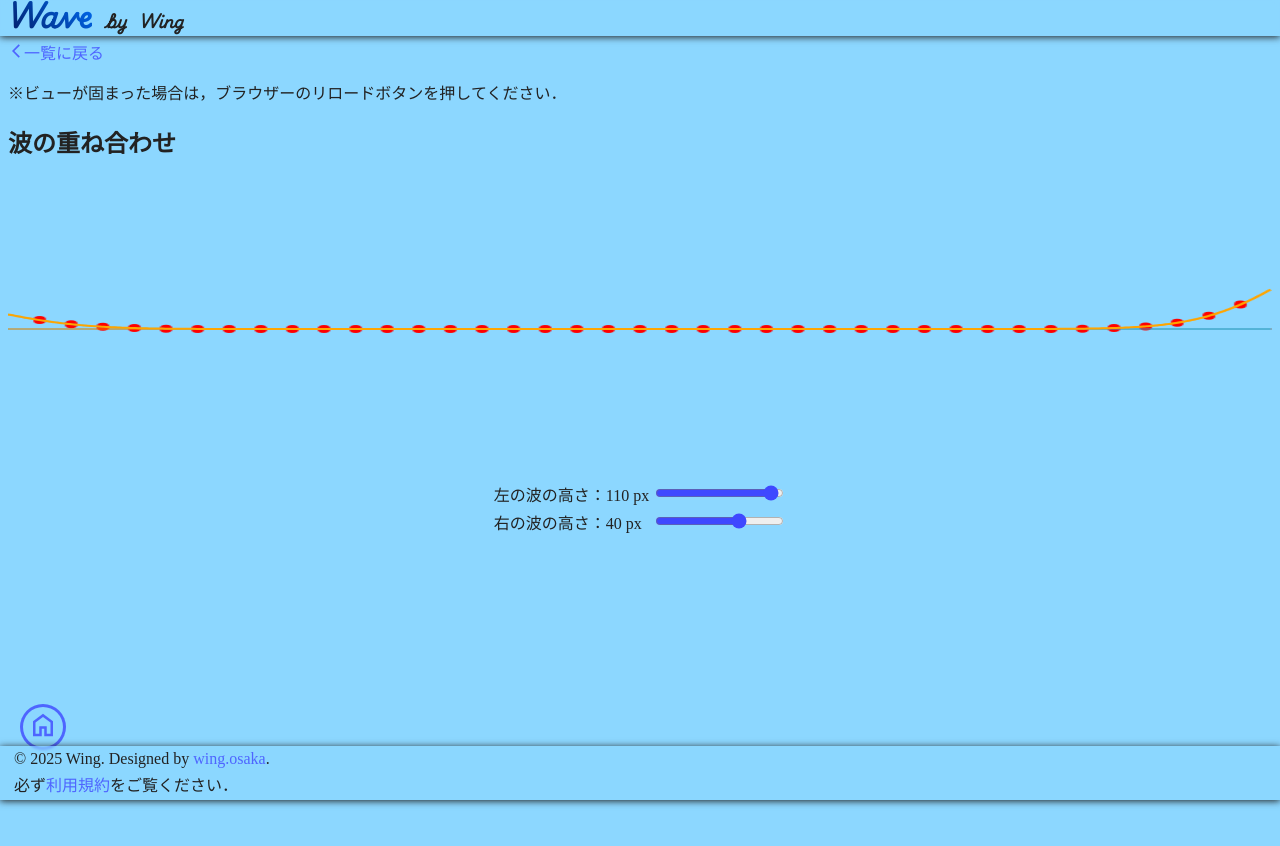
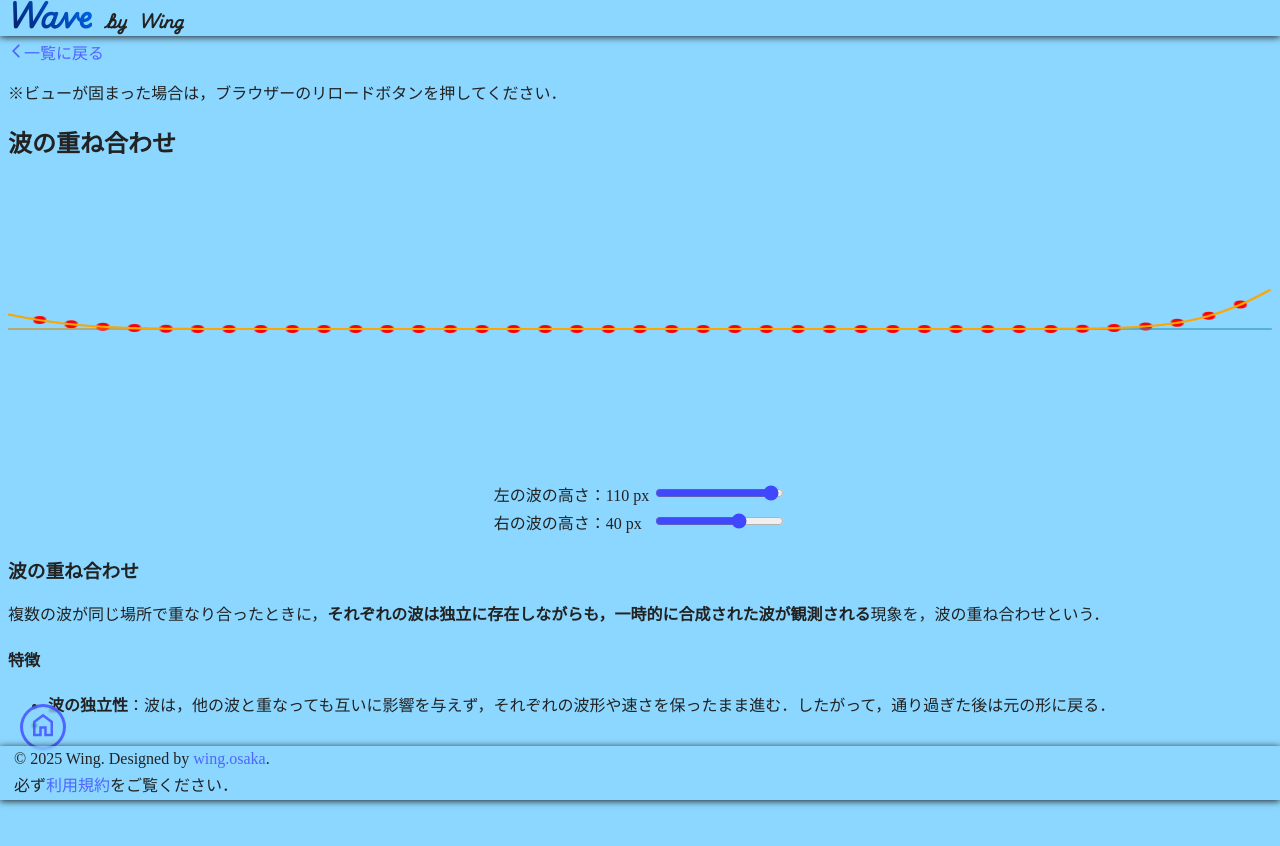
Before and after one commit to te-wing/wave.graphics, a Next.js app: page /wavelayout/kasane in a window 1280 px wide. Shown: the top 846 px of the page. Before the commit the page ends 800 px from the top, so only its background shows below. Built offline with nearby package versions, Linux system fonts and the light colour scheme; a web font is replaced by a local one.

Commit message:
またかたまった

```diff
--- a/src/app/wavelayout/kasane/page.tsx
+++ b/src/app/wavelayout/kasane/page.tsx
@@ -58,6 +58,15 @@ export default function 重ね合わせ() {
           </tbody>
         </table>
       </section>
+      <section>
+        <h3>波の重ね合わせ</h3>
+        <p>複数の波が同じ場所で重なり合ったときに，<strong>それぞれの波は独立に存在しながらも，一時的に合成された波が観測される</strong>現象を，波の重ね合わせという．</p>
+        <h4>特徴</h4>
+        <ul>
+          <li><strong>波の独立性</strong>：波は，他の波と重なっても互いに影響を与えず，それぞれの波形や速さを保ったまま進む．したがって，通り過ぎた後は元の形に戻る．</li>
+          <li><strong></strong></li>
+        </ul>
+      </section>
     </>
   )
 }
```
